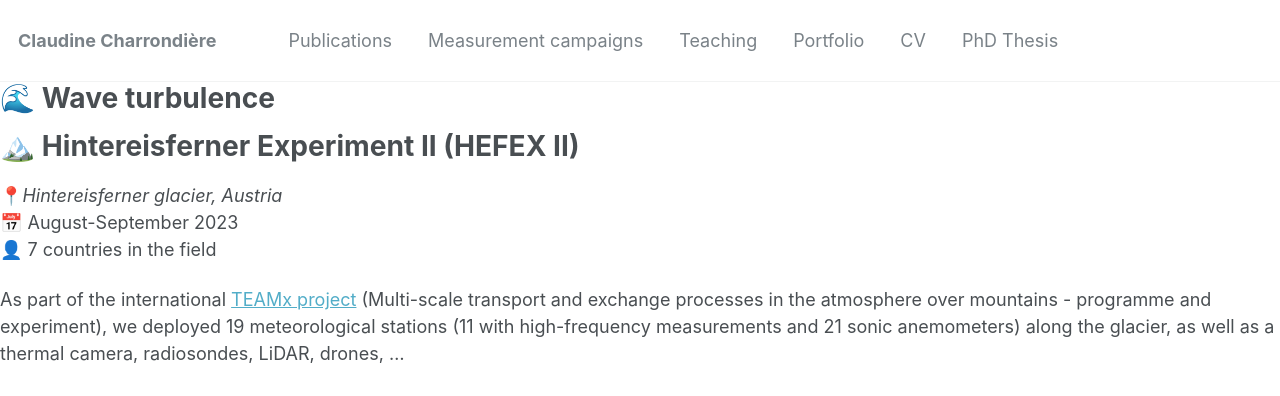
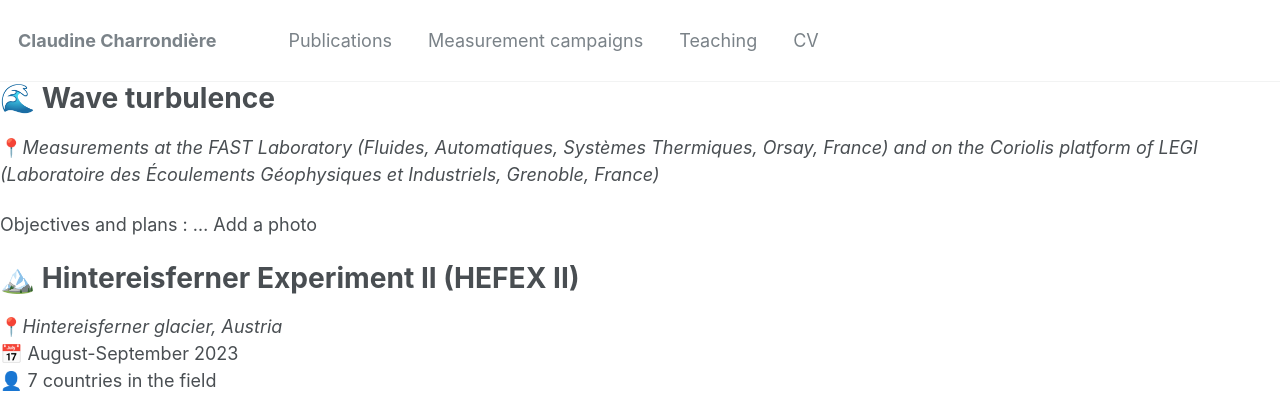
Before and after one commit to ClaudineCharrondiere/claudinecharrondiere.github.io, a Jekyll site: the page built from _expeditions/titre.md, in a window 1280 px wide and 900 px high, cut to the strip 0-396 px from the top of the window. Built offline with Jekyll 4.4.1, drawn with Linux system fonts in a browser that asks for light colours.

Commit message:
mise a jour

```diff
--- a/_expeditions/titre.md
+++ b/_expeditions/titre.md
@@ -6,6 +6,11 @@ layout: default
 ---
 
 # 🌊 Wave turbulence
+
+📍*Measurements at the FAST Laboratory (Fluides, Automatiques, Systèmes Thermiques, Orsay, France) and on the Coriolis platform of LEGI (Laboratoire des Écoulements Géophysiques et Industriels, Grenoble, France)*
+
+Objectives and plans : ...
+Add a photo
 
 # 🏔️ Hintereisferner Experiment II (HEFEX II)
 
```
Also changed, not shown: _data/navigation.yml (+4 -4 lines).
